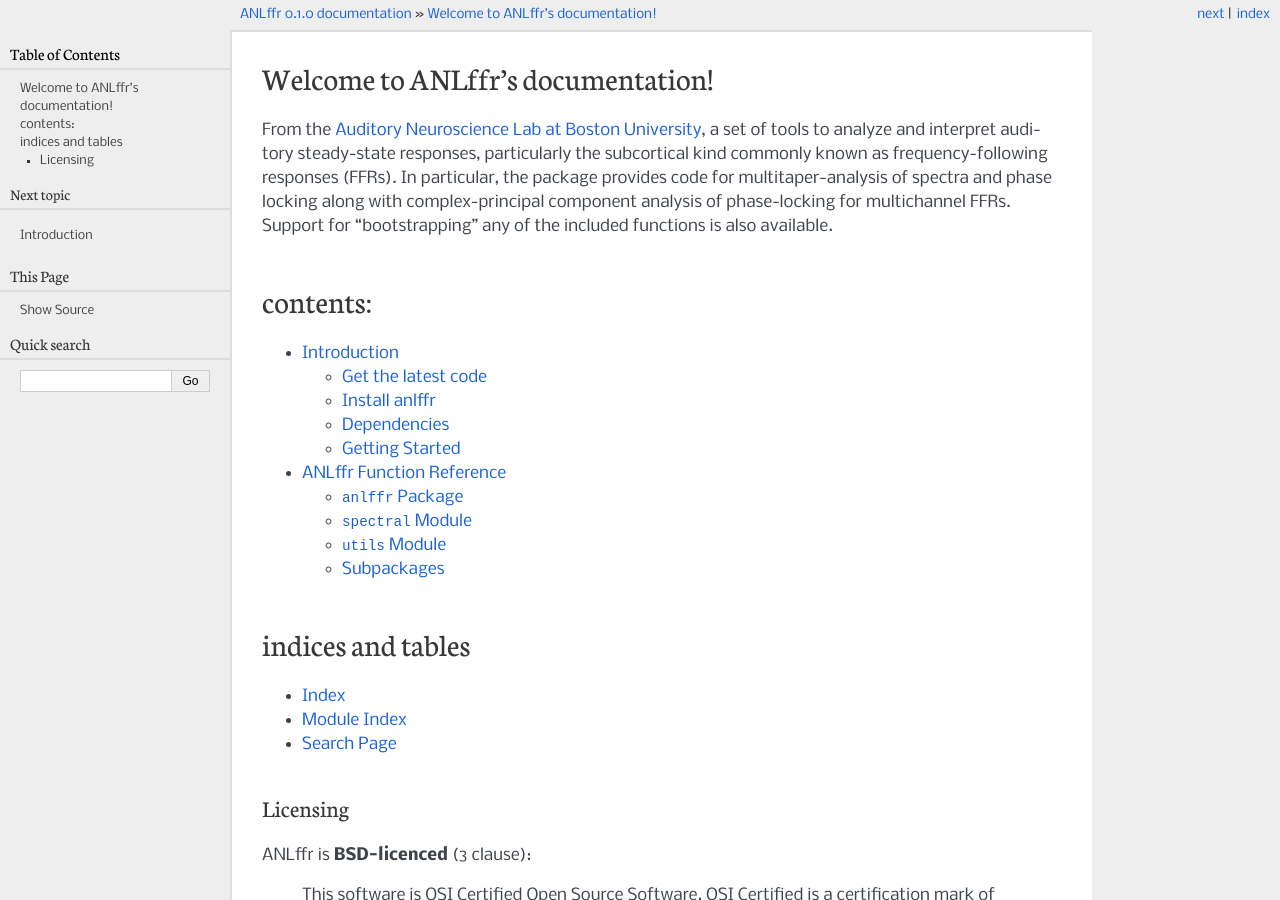
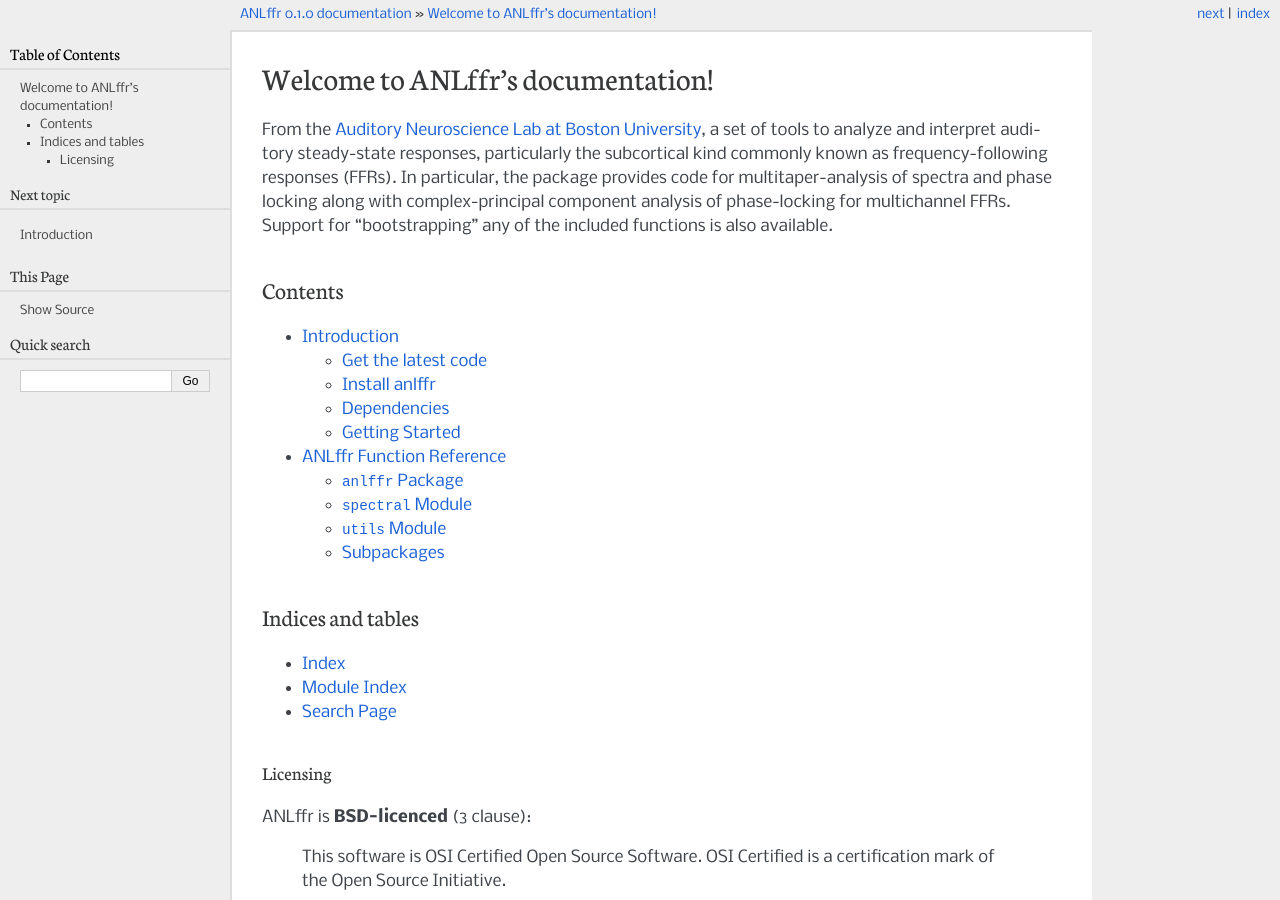
Before and after one commit to SNAPlabgroup/ANLffr, a Sphinx documentation site: the page built from doc/source/index.rst, in a window 1280 px wide and 900 px high. Built offline with Sphinx 7.4.7, drawn with Linux system fonts in a browser that asks for light colours.

Commit message:
Improving Documentation Page

```diff
--- a/doc/source/index.rst
+++ b/doc/source/index.rst
@@ -3,6 +3,7 @@
    You can adapt this file completely to your liking, but it should at least
    contain the root `toctree` directive.
 
+==================================
 Welcome to ANLffr's documentation!
 ==================================
 
@@ -24,7 +25,7 @@
    intro
    api
 
-indices and tables
+Indices and tables
 ==================
 
 * :ref:`genindex`
```
Also changed, not shown: other parts of doc/source/index.rst (+1 -1 lines).
